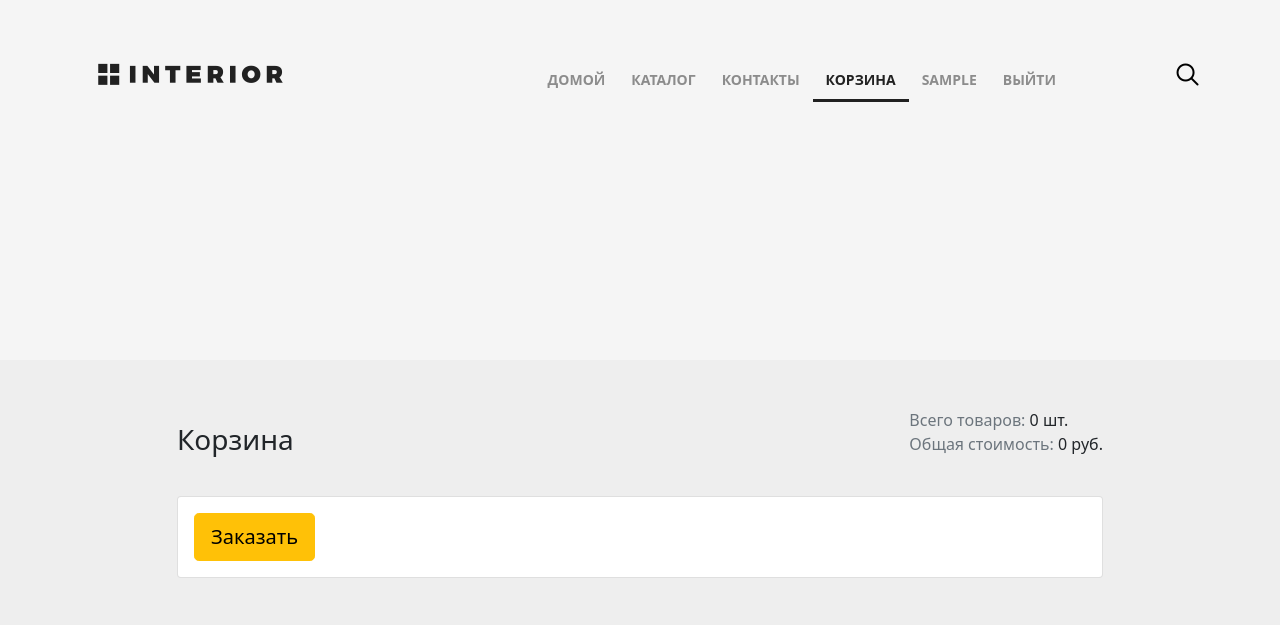
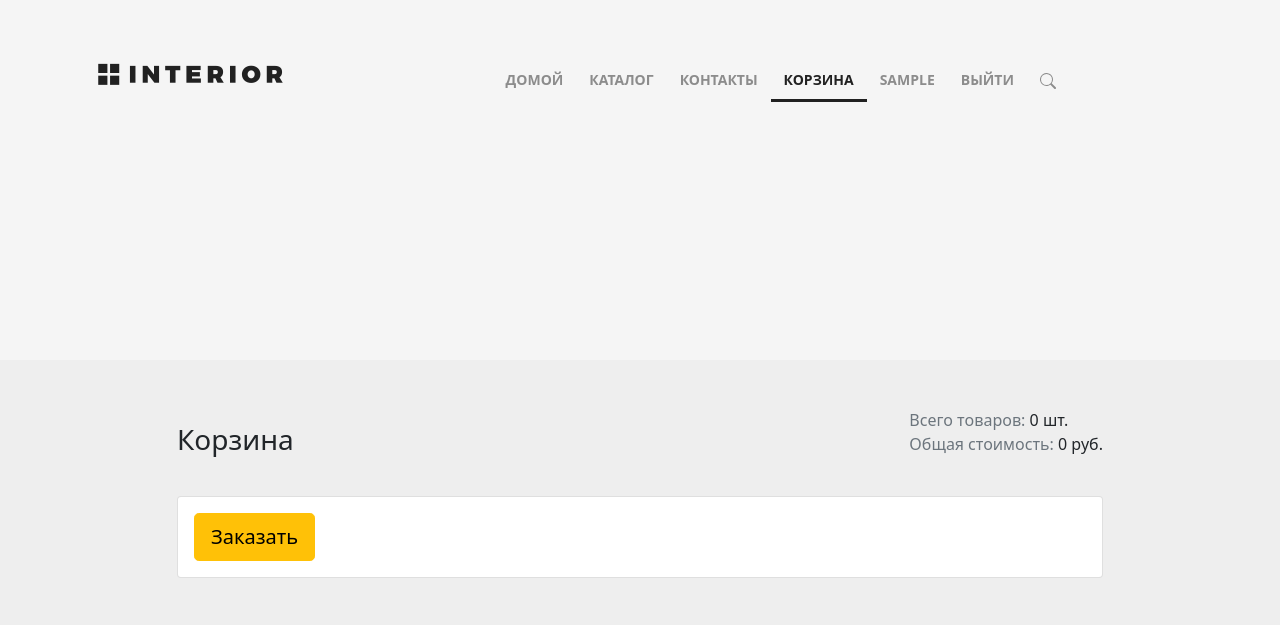
Before and after one commit to MashinaSSokom/GB_django, a Django app: page /basket/ in a window 1280 px wide. Shown: the top 625 px of the page. Run offline with Django 3.2, Linux system fonts and the light colour scheme; the visitor is signed in with stand-in values (Sample User, id 1); data that the repository does not hold is empty; some libraries are stand-ins or nearby versions.

Commit message:
fix navmenu

```diff
--- a/app/project/templates/base.html
+++ b/app/project/templates/base.html
@@ -12,6 +12,7 @@
     <link rel="stylesheet" href="{% static 'fonts/font-awesome/css/font-awesome.css' %}">
     <link href="https://cdn.jsdelivr.net/npm/bootstrap@5.0.1/dist/css/bootstrap.min.css" rel="stylesheet"
           integrity="sha384-+0n0xVW2eSR5OomGNYDnhzAbDsOXxcvSN1TPprVMTNDbiYZCxYbOOl7+AMvyTG2x" crossorigin="anonymous">
+    <link href="//netdna.bootstrapcdn.com/bootstrap/3.0.0/css/bootstrap-glyphicons.css" rel="stylesheet">
     <script src="https://cdn.jsdelivr.net/npm/@popperjs/core@2.9.2/dist/umd/popper.min.js"
             integrity="sha384-IQsoLXl5PILFhosVNubq5LC7Qb9DXgDA9i+tQ8Zj3iwWAwPtgFTxbJ8NT4GN1R8p"
             crossorigin="anonymous"></script>
--- a/app/project/templates/includes/header.html
+++ b/app/project/templates/includes/header.html
@@ -5,14 +5,15 @@
             <a href="{% url 'main' %}" class="{% if request.path == '/' %} active {% endif %}">домой</a>
         </li>
         <li>
-            <a href="{% url 'products:products' %}" class="{% if '/products/' in request.path  %} active {% endif %}">каталог</a>
+            <a href="{% url 'products:products' %}" class="{% if '/products/' in request.path %} active {% endif %}">каталог</a>
         </li>
         <li>
             <a href="{% url 'contacts' %}" class="{% if '/contacts/' in request.path %} active {% endif %}">контакты</a>
         </li>
         {% if user.is_authenticated %}
             <li>
-                <a href="{% url 'basket:basket' %}" class="{% if '/basket/' in request.path %} active {% endif %}"> Корзина </a>
+                <a href="{% url 'basket:basket' %}" class="{% if '/basket/' in request.path %} active {% endif %}">
+                    Корзина </a>
             </li>
             <li>
                 <a href="{% url 'auth:edit' %}"> {{ user.first_name|default:'Пользователь' }}</a>
@@ -21,10 +22,20 @@
                 <a href="{% url 'auth:logout' %}"> выйти </a>
             </li>
         {% else %}
-             <li>
+            <li>
                 <a href="{% url 'auth:login' %}"> войти </a>
             </li>
         {% endif %}
+        <li>
+            <div>
+                <a href="#" class="">
+                    <svg xmlns="http://www.w3.org/2000/svg" width="16" height="16" fill="currentColor"
+                         class="bi bi-search" viewBox="0 0 16 16">
+                        <path d="M11.742 10.344a6.5 6.5 0 1 0-1.397 1.398h-.001c.03.04.062.078.098.115l3.85 3.85a1 1 0 0 0 1.415-1.414l-3.85-3.85a1.007 1.007 0 0 0-.115-.1zM12 6.5a5.5 5.5 0 1 1-11 0 5.5 5.5 0 0 1 11 0z"/>
+                    </svg>
+                </a>
+            </div>
+        </li>
     </ul>
-    <a href="#" class="search"></a>
+
 </div>
```
